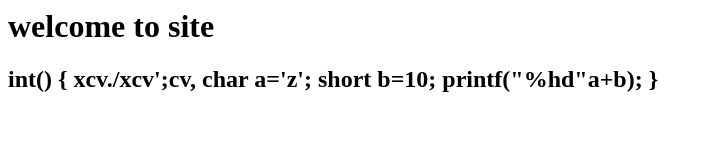
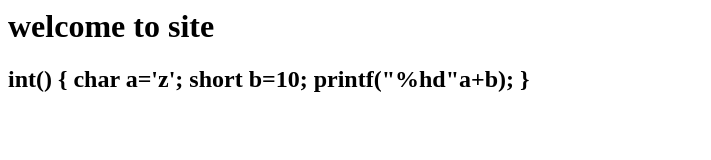
Before and after one commit to Harmanpreet0512/harman2323, a plain HTML site: page index.html in a window 1280 px wide. Shown: the whole page, without its empty margins (0-711 px from the left). Drawn offline with Linux system fonts and the light colour scheme.

Commit message:
Update index.html

```diff
--- a/index.html
+++ b/index.html
@@ -8,7 +8,6 @@
         <h2>
             int()
 {
-xcv./xcv';cv,
     char a='z';
     short b=10;
     printf("%hd"a+b);
```
